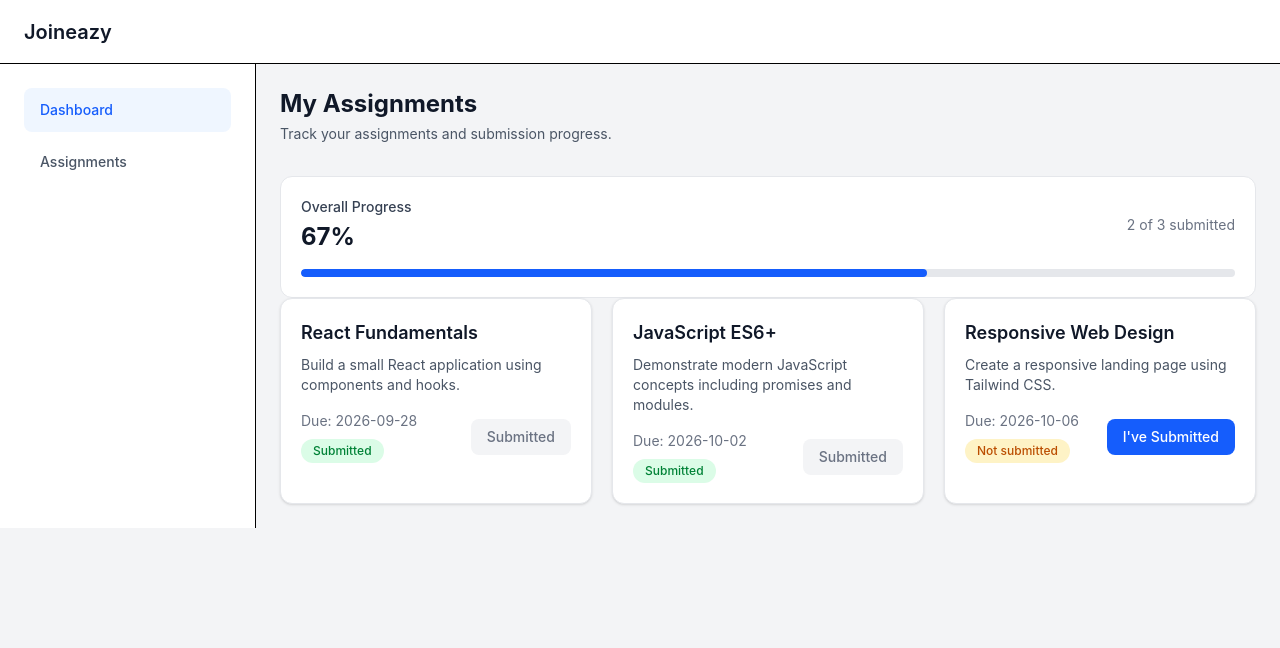
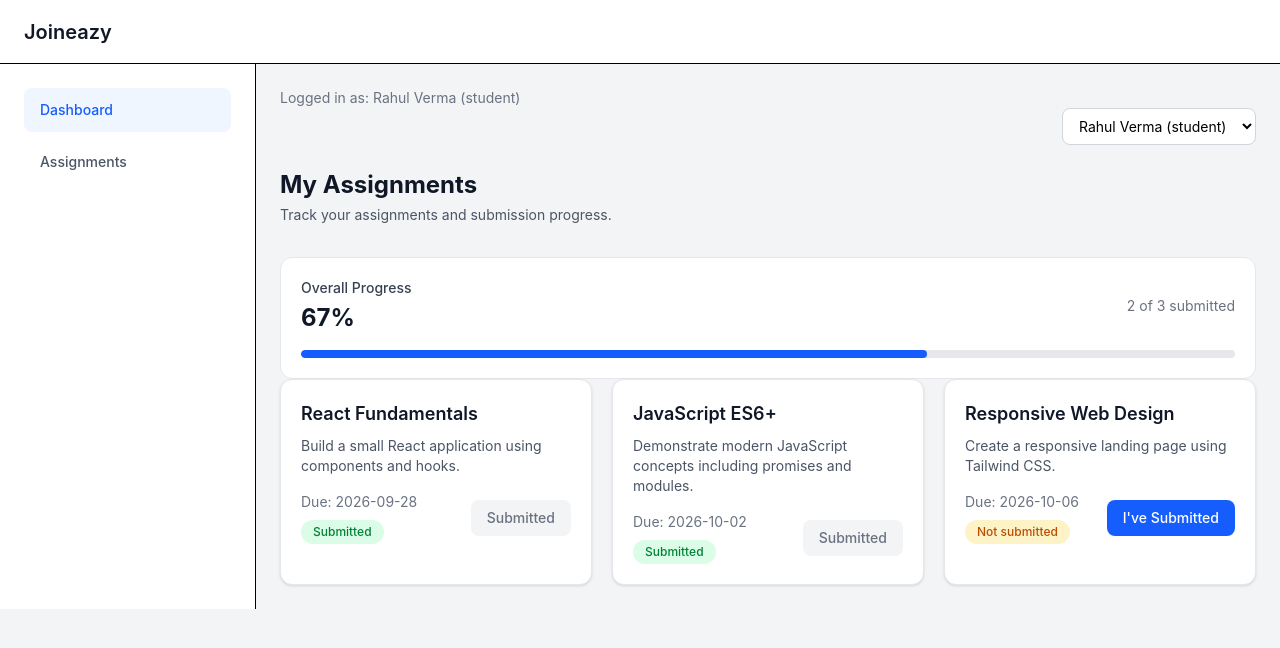
Before and after one commit to Shaurya03/joineazy-dashboard, a React (Vite) app: page / in a window 1280 px wide. Shown: the top 648 px of the page. Built offline with nearby package versions, Linux system fonts and the light colour scheme.

Commit message:
feat: add demo user switcher

```diff
--- a/src/App.tsx
+++ b/src/App.tsx
@@ -2,12 +2,17 @@ import { useState } from "react"
 import Navbar from "./components/Navbar"
 import Sidebar from "./components/Sidebar"
 import AssignmentCard from "./components/AssignmentCard"
-import { assignments, submissions } from "./data/mockData"
+import UserSwitcher from "./components/UserSwitcher"
+import { assignments, submissions, users } from "./data/mockData"
 
 function App() {
-  const currentUserId = "student-1"
 
+  const [currentUserId, setCurrentUserId] = useState("student-1")
   const [submissionData, setSubmissionData] = useState(submissions)
+
+  const currentUser = users.find(
+    (user) => user.id === currentUserId
+  )
 
   const studentSubmissions = submissionData.filter(
     (submission) => submission.studentId === currentUserId
@@ -45,6 +50,16 @@ function App() {
         <Sidebar />
 
         <main className="flex-1 p-6">
+          <p className="text-sm text-gray-500">
+            Logged in as: {currentUser?.name} ({currentUser?.role})
+          </p>
+          <div className="mb-6 flex justify-end">
+            <UserSwitcher
+              users={users}
+              currentUserId={currentUserId}
+              onUserChange={setCurrentUserId}
+            />
+          </div>
           <div className="mx-auto max-w-6xl">
             <div className="mb-8">
               <h1 className="text-2xl font-bold text-gray-900">
--- /dev/null
+++ b/src/components/UserSwitcher.tsx
@@ -0,0 +1,29 @@
+import type { User } from "../types"
+
+type UserSwitcherProps = {
+  users: User[]
+  currentUserId: string
+  onUserChange: (userId: string) => void
+}
+
+function UserSwitcher({
+  users,
+  currentUserId,
+  onUserChange,
+}: UserSwitcherProps) {
+  return (
+    <select
+      value={currentUserId}
+      onChange={(event) => onUserChange(event.target.value)}
+      className="rounded-lg border border-gray-300 bg-white px-3 py-2 text-sm"
+    >
+      {users.map((user) => (
+        <option key={user.id} value={user.id}>
+          {user.name} ({user.role})
+        </option>
+      ))}
+    </select>
+  )
+}
+
+export default UserSwitcher
```
